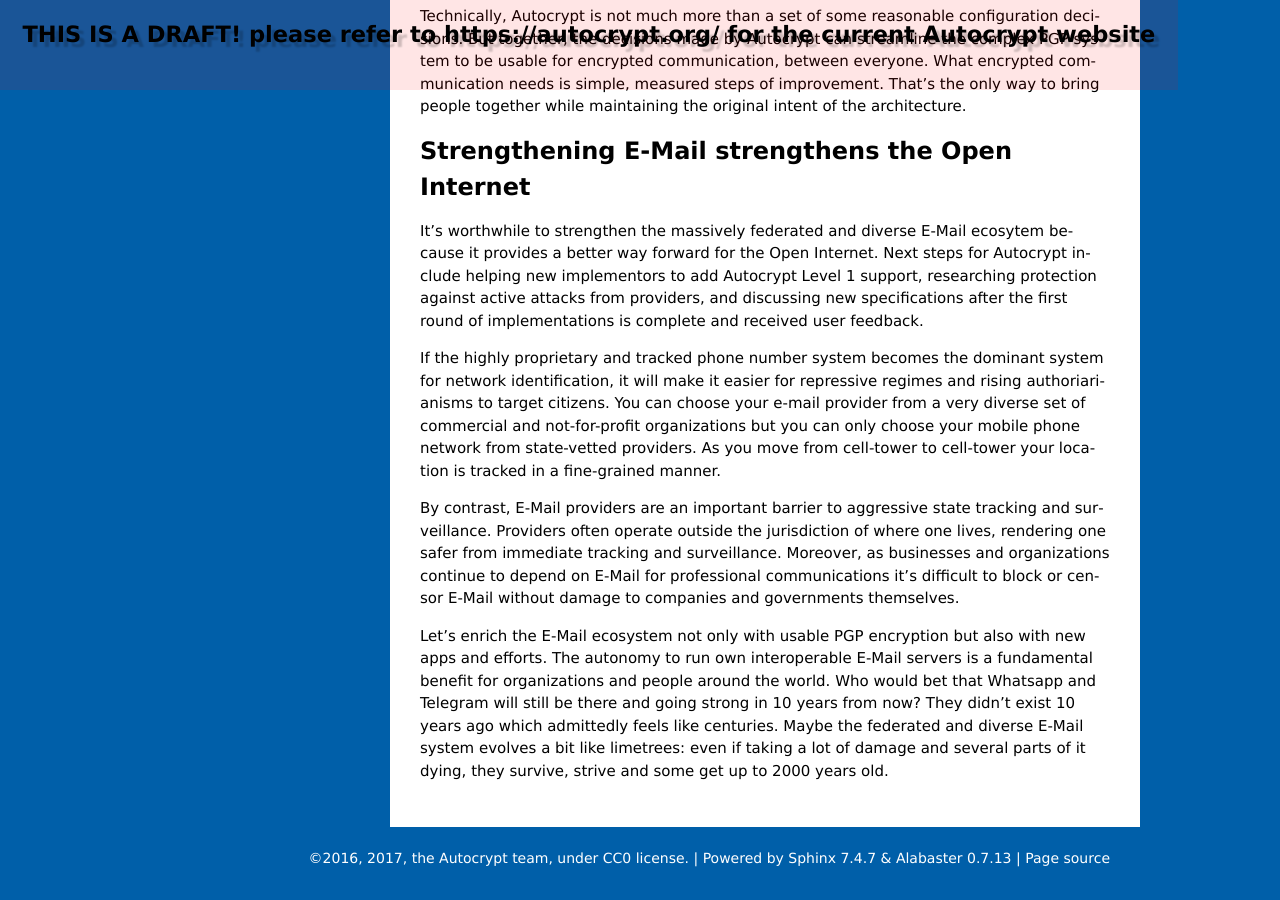
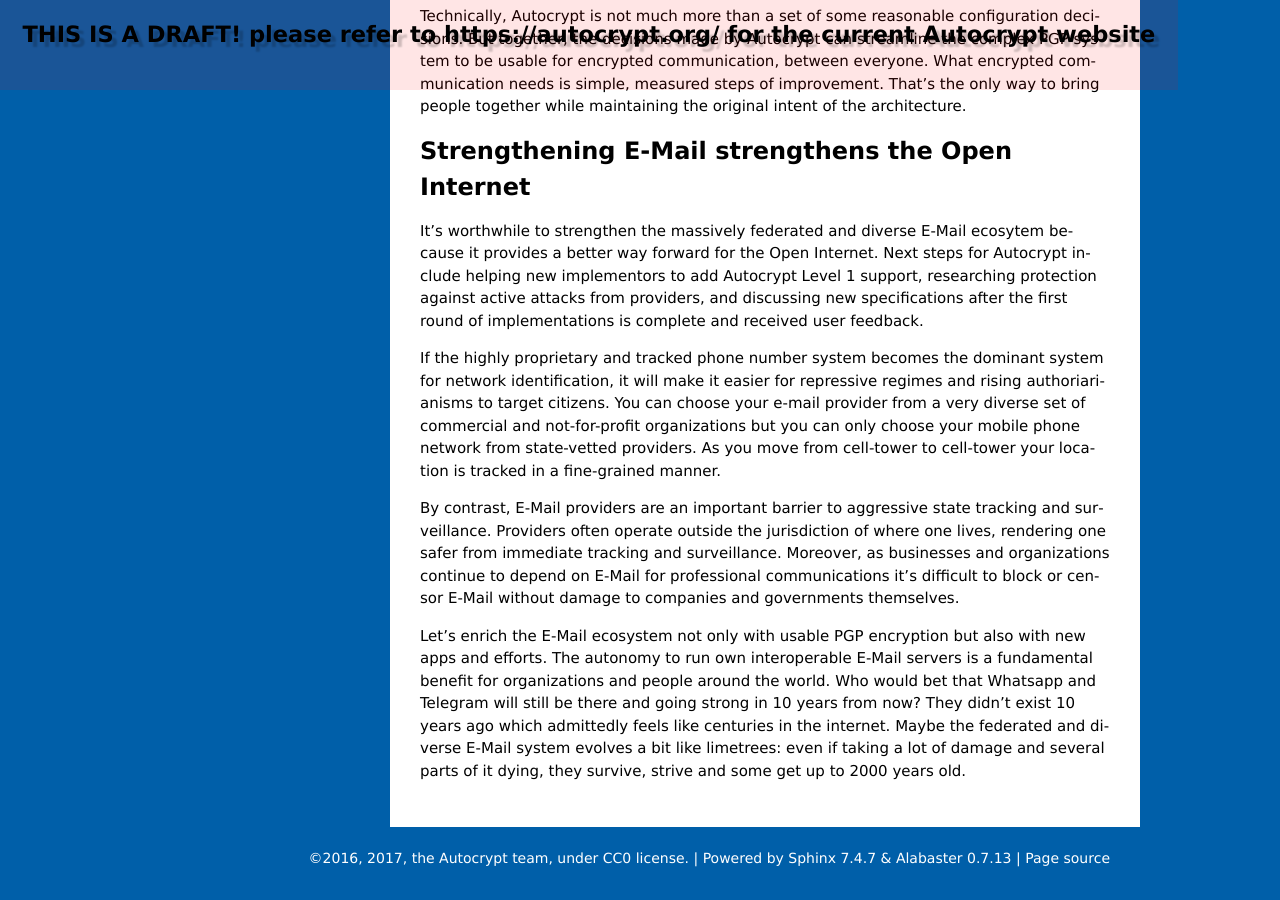
Before and after one commit to autocrypt/autocrypt, a Sphinx documentation site: the page built from doc/blog/18/03/07/index.rst, in a window 1280 px wide and 900 px high, scrolled down 3118 px. Built offline with Sphinx 7.4.7, drawn with Linux system fonts in a browser that asks for light colours.

Commit message:
fix after suggestion from gamambel

```diff
--- a/doc/blog/18/03/07/index.rst
+++ b/doc/blog/18/03/07/index.rst
@@ -135,7 +135,7 @@ but also with new apps and efforts. The autonomy to run own
 interoperable E-Mail servers is a fundamental benefit for organizations
 and people around the world.  Who would bet that Whatsapp and Telegram
 will still be there and going strong in 10 years from now? They didn't
-exist 10 years ago which admittedly feels like centuries. Maybe the
-federated and diverse E-Mail system evolves a bit like limetrees: even if
-taking a lot of damage and several parts of it dying, they survive, strive
+exist 10 years ago which admittedly feels like centuries in the internet.
+Maybe the federated and diverse E-Mail system evolves a bit like limetrees:
+even if taking a lot of damage and several parts of it dying, they survive, strive
 and some get up to 2000 years old.
```
